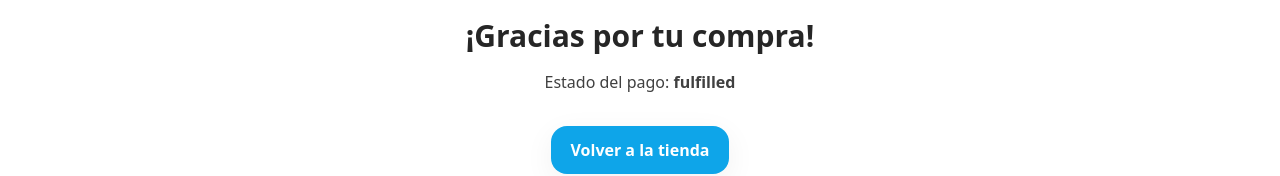
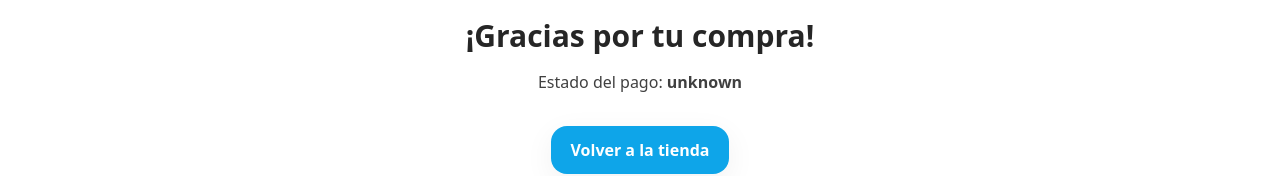
Before and after one commit to Bhlz/souvenirs-reco, a Next.js app: page /thank-you in a window 1280 px wide. Shown: the part 203-379 px from the top of the page. Built offline with nearby package versions, Linux system fonts and the light colour scheme.

Commit message:
fix(next15): await searchParams in thank-you page

```diff
--- a/app/thank-you/page.tsx
+++ b/app/thank-you/page.tsx
@@ -1,10 +1,20 @@
-export default function ThankYou({ searchParams }: { searchParams: { status?: string }}) {
-  const status = searchParams?.status || 'unknown';
+// app/thank-you/page.tsx
+export default async function ThankYou({
+  searchParams,
+}: {
+  searchParams: Promise<{ status?: string }>;
+}) {
+  const { status } = await searchParams;   // 👈 await
+
   return (
     <div className="container py-16 text-center">
       <h1 className="text-3xl font-bold mb-4">¡Gracias por tu compra!</h1>
-      <p className="text-neutral-700">Estado del pago: <strong>{status}</strong></p>
-      <a href="/" className="btn-primary mt-8 inline-block">Volver a la tienda</a>
+      <p className="text-neutral-700">
+        Estado del pago: <strong>{status ?? "unknown"}</strong>
+      </p>
+      <a href="/" className="btn-primary mt-8 inline-block">
+        Volver a la tienda
+      </a>
     </div>
   );
 }
```
